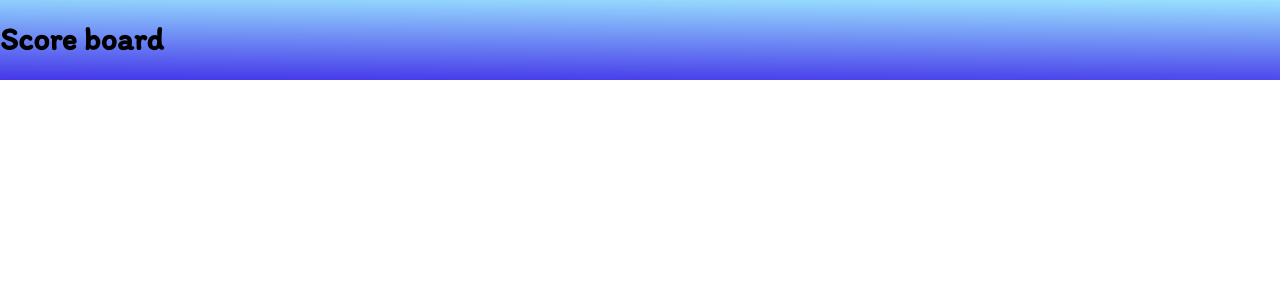
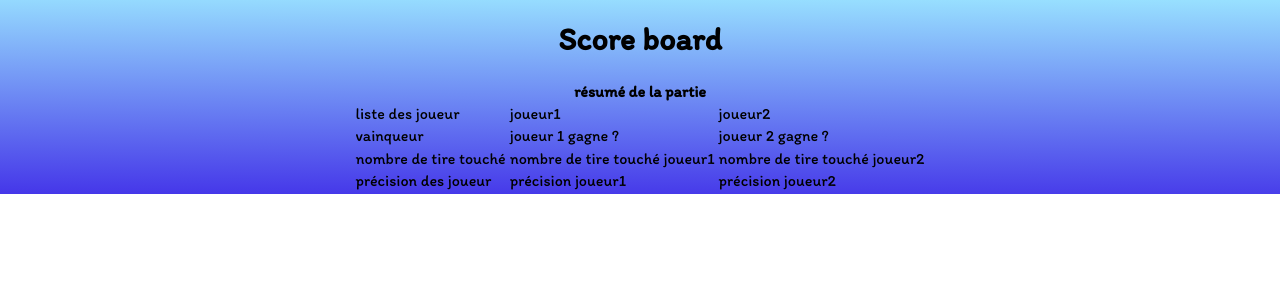
Before and after one commit to hard-tech/naval-warships, a React (Create React App) app: page /ScoreBoard in a window 1280 px wide. Shown: the top 300 px of the page. Built offline with nearby package versions, Linux system fonts and the light colour scheme.

Commit message:
tableau scoreboard v1 push

```diff
--- a/src/page/ScoreBoard.jsx
+++ b/src/page/ScoreBoard.jsx
@@ -6,7 +6,41 @@ export default class ScoreBoard extends Component {
   render() {
     return (
       <div>
-        <h1>Score board</h1>
+        <center>
+          <h1>Score board</h1>
+            <table>
+              <thead>
+                <tr>
+                  <th colspan="3">résumé de la partie</th>
+                </tr>
+              </thead>
+              <tbody>
+                <tr>
+                  <td>liste des joueur</td>
+                  <td>joueur1</td>
+                  <td>joueur2</td>
+                </tr>
+                <tr>
+                  <td>vainqueur</td>
+                  {/*on cherche le vainqueur de la partie*/}
+                  <td>joueur 1 gagne ?</td>
+                  <td>joueur 2 gagne ?</td>
+                </tr>
+                <tr>
+                  <td>nombre de tire touché</td>
+                  {/*on cherche le nombre de tir touché*/}
+                  <td>nombre de tire touché joueur1</td>
+                  <td>nombre de tire touché joueur2</td>
+                </tr>
+                <tr>
+                  {/* // on cherche la précison de chaque joueur */}
+                  <td>précision des joueur</td>
+                  <td>précision joueur1</td>
+                  <td>précision joueur2</td>
+                </tr>
+              </tbody>
+            </table>
+        </center>
       </div>
     )
   }
```
